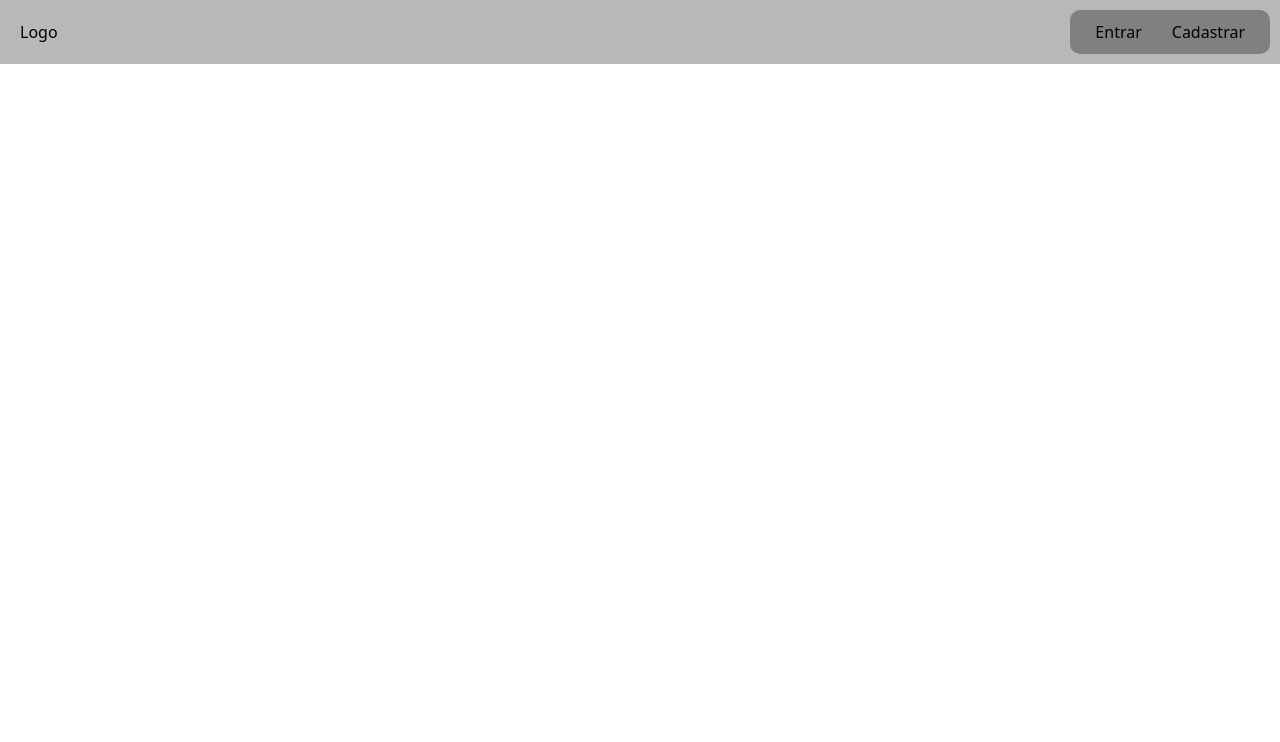
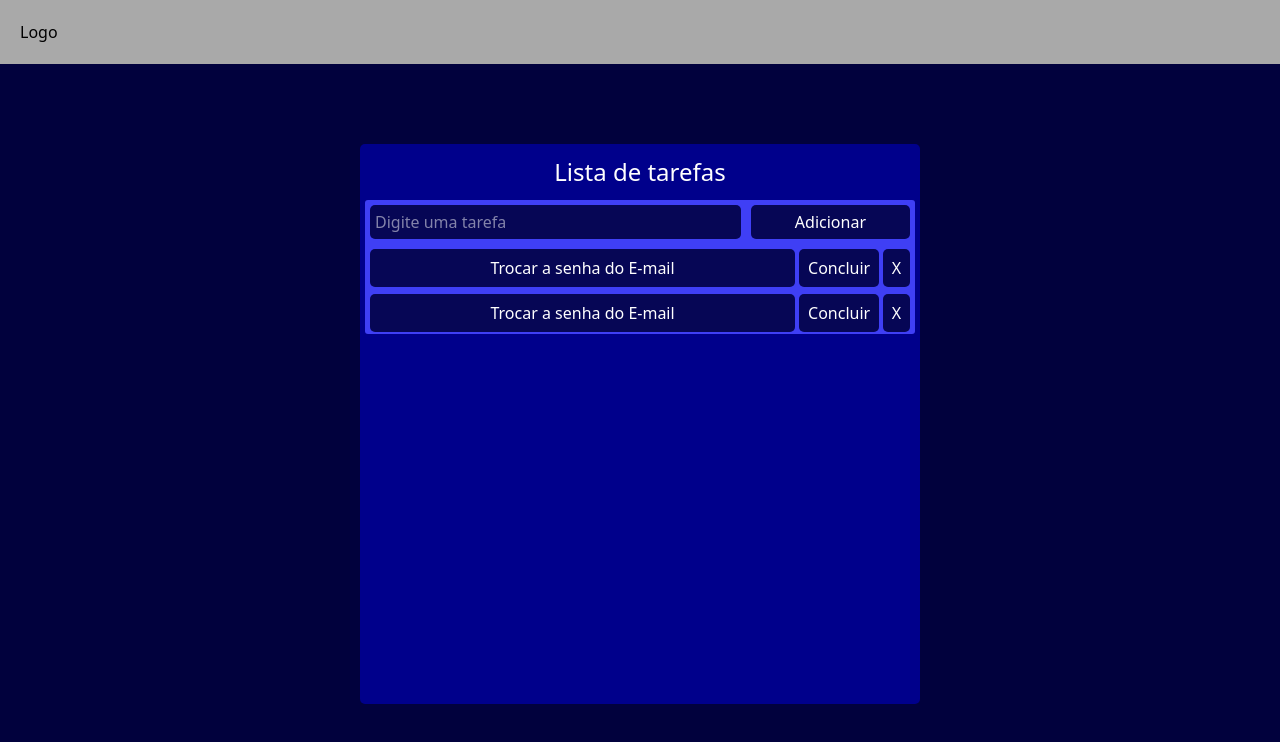
Before and after one commit to JorgeLucasPinheiro98/ToDoList, a React (Vite) app in the folder frontend/: page / in a window 1280 px wide. Shown: the top 742 px of the page. Built offline with nearby package versions, Linux system fonts and the light colour scheme.

Commit message:
trabalhando no front

```diff
--- a/frontend/src/components/Header/index.tsx
+++ b/frontend/src/components/Header/index.tsx
@@ -1,12 +1,12 @@
 import { Logo } from "../Logo";
-import { Navegar } from "../Navegar";
+// import { Navegar } from "../Navegar";
 import style from "./style.module.css"
 
 export function Header() {
     return (
         <header className={style.header}>
             <Logo/>
-            <Navegar/>
+            {/* <Navegar/> */}
         </header>
     )
 }
--- a/frontend/src/components/Header/style.module.css
+++ b/frontend/src/components/Header/style.module.css
@@ -1,8 +1,9 @@
 .header {
-    background-color: rgb(185, 184, 184);
+    background-color: darkgray;
     display: flex;
     justify-content: space-between;
     padding: 10px;
+    width: 100%;
 }
 
 .header > * {
--- /dev/null
+++ b/frontend/src/components/ListTask/index.tsx
@@ -0,0 +1,27 @@
+import style from "./style.module.css"
+
+export function ListTask() {
+    return (
+        <div className={style.container}>
+            <h1 className={style.title}>Lista de tarefas</h1>
+                <div className={style.back}>
+                <section className={style.addTask}>
+                    <label htmlFor="tarefa"></label>
+                    <input type="text" name="tarefa" placeholder="Digite uma tarefa"/>
+                    <button>Adicionar</button>
+                </section>
+                <section className={style.tasks}>
+                    <p>Trocar a senha do E-mail</p>
+                    <button id={style.concluir}>Concluir</button>
+                    <button>X</button>
+                </section>
+                <section className={style.tasks}>
+                    <p>Trocar a senha do E-mail</p>
+                    <button id={style.concluir}>Concluir</button>
+                    <button>X</button>
+                </section>
+            </div>
+
+        </div>
+    )
+}
--- /dev/null
+++ b/frontend/src/components/ListTask/style.module.css
@@ -0,0 +1,74 @@
+.container {
+    background-color: darkblue;
+    width: 70vh;
+    height: 70vh;
+    border-radius: 5px;
+}
+
+.back {
+    background-color: rgb(63, 63, 245);
+    border-radius: 3px;
+    margin: 5px;
+}
+
+.title {
+    color: white;
+    text-align: center;
+    margin: 10px;
+    font-size: x-large;
+}
+
+.addTask {
+    display: flex;
+    justify-content: center;
+    border-color: black;
+    color: white;
+}
+
+.addTask input {
+    width: 70%;
+    background-color: rgb(6, 6, 85);
+    padding: 5px;
+    margin: 5px;
+    border-radius: 5px;
+}
+
+.addTask button {
+    width: 30%;
+    background-color: rgb(6, 6, 85);
+    padding: 5px;
+    margin: 5px;
+    border-radius: 5px;
+}
+
+.tasks {
+    display: flex;
+    color: white;
+    margin: 3px;
+}
+
+.tasks p {
+    width: 80%;
+    background-color: rgb(6, 6, 85);
+    padding: 7px;
+    margin: 2px;
+    border-radius: 5px;
+    text-align: center;
+}
+
+.tasks button {
+    width: 5%;
+    background-color: rgb(6, 6, 85);
+    padding: 7px;
+    margin: 2px;
+    border-radius: 5px;
+    cursor: pointer;
+}
+
+#concluir {
+    width: 15%;
+    background-color: rgb(6, 6, 85);
+    padding: 7px;
+    margin: 2px;
+    border-radius: 5px;
+}
--- a/frontend/src/components/Navegar/style.module.css
+++ b/frontend/src/components/Navegar/style.module.css
@@ -1,5 +1,5 @@
 .nav {
-    background-color: grey;
+    background-color: darkgray;
     border-radius: 10px;
 }
 
--- a/frontend/src/index.css
+++ b/frontend/src/index.css
@@ -1 +1,5 @@
 @import "tailwindcss";
+
+body {
+    background-color: rgb(1, 1, 61);
+}
--- a/frontend/src/layout/index.tsx
+++ b/frontend/src/layout/index.tsx
@@ -1,9 +1,17 @@
 import { Header } from "../components/Header";
+import { ListTask } from "../components/ListTask";
+import style from "./style.module.css"
+
 
 export function Layout () {
     return (
-        <div className="container">
-            <Header/>
+        <div>
+            <div>
+                <Header className={style.container}/>
+            </div>
+            <div className={style.containerTask}>
+                <ListTask/>
+            </div>
         </div>
     )
 }
--- /dev/null
+++ b/frontend/src/layout/style.module.css
@@ -0,0 +1,15 @@
+.container {
+    width: 100%;
+    height: 100vh;
+    display: flex;
+    justify-content: center;
+    align-items: center;
+}
+
+.containerTask {
+    width: 100%;
+    height: 90vh;
+    display: flex;
+    justify-content: center;
+    align-items: center;
+}
```
Also changed, not shown: 2 other files (tests, documents, lock files or other folders).
